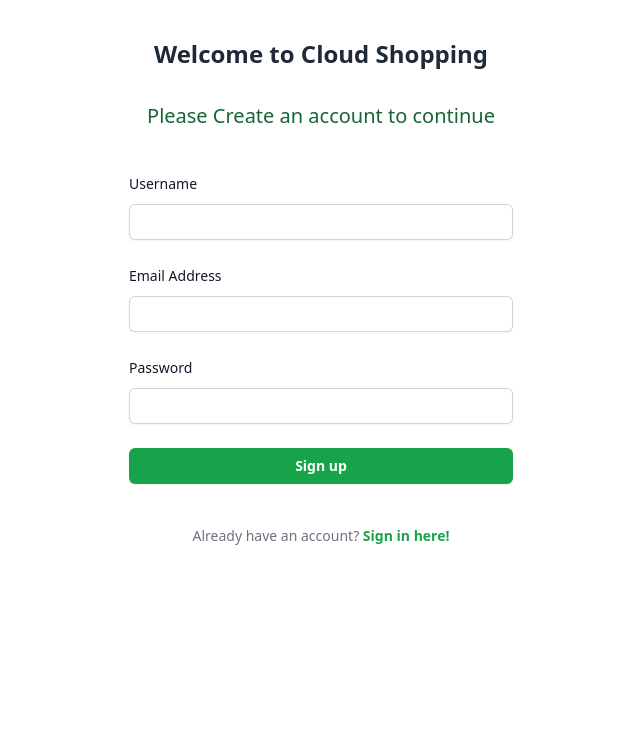
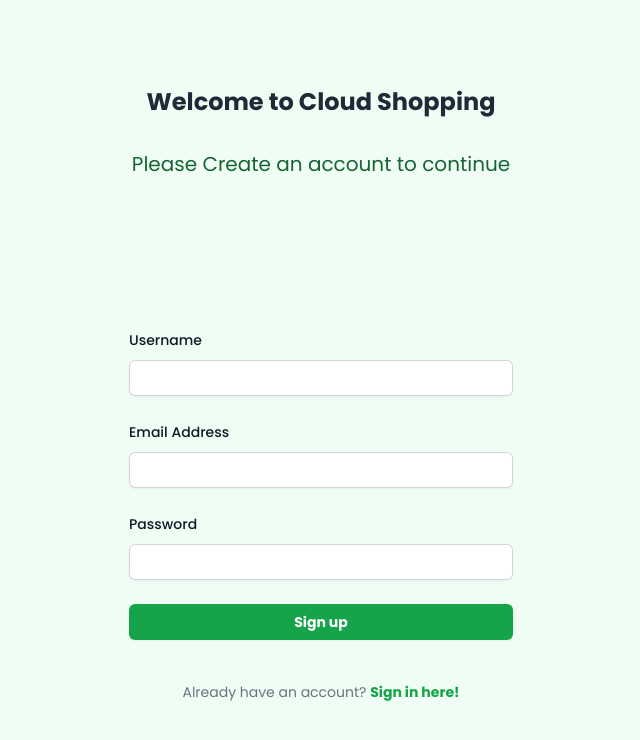
Before and after one commit to shazim8480/cloud-shopping-frontend, a Next.js app: page /sign-up in a window 1280 px wide. Shown: the top 740 px of the page, without its empty margins (319-959 px from the left). Built offline with nearby package versions, Linux system fonts and the light colour scheme.

Commit message:
update font in dashboard

```diff
--- a/src/components/AddProductForm.jsx
+++ b/src/components/AddProductForm.jsx
@@ -12,15 +12,18 @@ import Input from "./Input";
 import {
   SelectValue,
   SelectTrigger,
-  SelectLabel,
   SelectItem,
   SelectGroup,
   SelectContent,
   Select,
 } from "@/components/ui/select";
-import { Button } from "@/components/ui/button";
+import { useSelector } from "react-redux";
 
 export function AddProductForm() {
+  const userProfile = useSelector((state) => state.user);
+  let userName = userProfile?.user?.data?.user?.name;
+  let userEmail = userProfile?.user?.data?.user?.email;
+
   return (
     <div className="flex flex-col h-screen bg-gray-50">
       <div className="flex-grow mt-10 mb-10">
@@ -70,11 +73,19 @@ export function AddProductForm() {
                   />
                 </div>
                 <div className="pt-2">
-                  <Input id="username" label={"Created by"} required />
+                  <Input
+                    value={userName ? userName : ""}
+                    disabled={true}
+                    id="username"
+                    label={"Created by"}
+                    required
+                  />
                 </div>
               </div>
               <div className="pt-2">
                 <Input
+                  value={userEmail ? userEmail : ""}
+                  disabled={true}
                   id="email"
                   label={"User Email"}
                   placeholder="johndoe@example.com"
--- a/src/components/DashboardHeader.jsx
+++ b/src/components/DashboardHeader.jsx
@@ -29,14 +29,12 @@ const DashboardHeader = () => {
         <h4 className="text-sm text-green-900 font-sm">
           Hi, {userName ? userName : "Guest"}
         </h4>
-        {/* <Link href="#"> */}
         <button
           onClick={() => logOutHandler()}
           className="text-sm font-medium hover:underline underline-offset-4"
         >
           Log Out
         </button>
-        {/* </Link> */}
       </nav>
     </header>
   );
--- a/src/pages/index.js
+++ b/src/pages/index.js
@@ -1,5 +1,5 @@
+import SignInPage from "./sign-in";
 import { Poppins } from "next/font/google";
-import SignInPage from "./sign-in";
 
 const poppins = Poppins({
   weight: ["400", "500", "700", "800"],
--- a/src/pages/sign-in/index.js
+++ b/src/pages/sign-in/index.js
@@ -31,9 +31,7 @@ const SignInPage = () => {
 
   const handleSubmit = async (e) => {
     e.preventDefault();
-    // console.log(formData);
     let response = await signIn(formData);
-    // console.log("login data", response);
     if (response?.error) {
       alert(response?.error?.data?.message);
     } else {
--- a/src/pages/sign-up/index.js
+++ b/src/pages/sign-up/index.js
@@ -13,6 +13,15 @@ import { useSignInMutation } from "@/redux/feature/auth/auth-api";
 // reducers
 import { setUser } from "@/redux/feature/users/userSlice";
 import Link from "next/link";
+
+// fonts
+import { Poppins } from "next/font/google";
+
+const poppins = Poppins({
+  weight: ["400", "500", "700", "800"],
+  style: ["normal", "italic"],
+  subsets: ["latin"],
+});
 
 const SignUpPage = () => {
   //   const [signIn] = useSignInMutation();
@@ -45,7 +54,10 @@ const SignUpPage = () => {
   };
 
   return (
-    <div className="flex flex-col justify-center flex-1 min-h-full px-6 py-12 lg:px-8">
+    <div
+      className={`flex min-h-screen flex-col bg-green-50 items-center justify-between p-24 ${poppins.className}`}
+    >
+      {/* <div className="flex flex-col justify-center flex-1 min-h-full px-6 py-12 lg:px-8"> */}
       <div className="sm:mx-auto sm:w-full sm:max-w-sm">
         <h2 className="text-2xl font-semibold leading-3 text-center text-gray-800">
           Welcome to Cloud Shopping
@@ -113,7 +125,7 @@ const SignUpPage = () => {
             <p className="mt-10 text-sm text-center text-gray-500">
               Already have an account?{" "}
               <Link
-                href="/sign-in"
+                href="/"
                 className="font-semibold leading-6 text-green-600 hover:text-green-500"
               >
                 Sign in here!
```
Also changed, not shown: src/layouts/DashboardLayout.jsx (+9 -1 lines).
